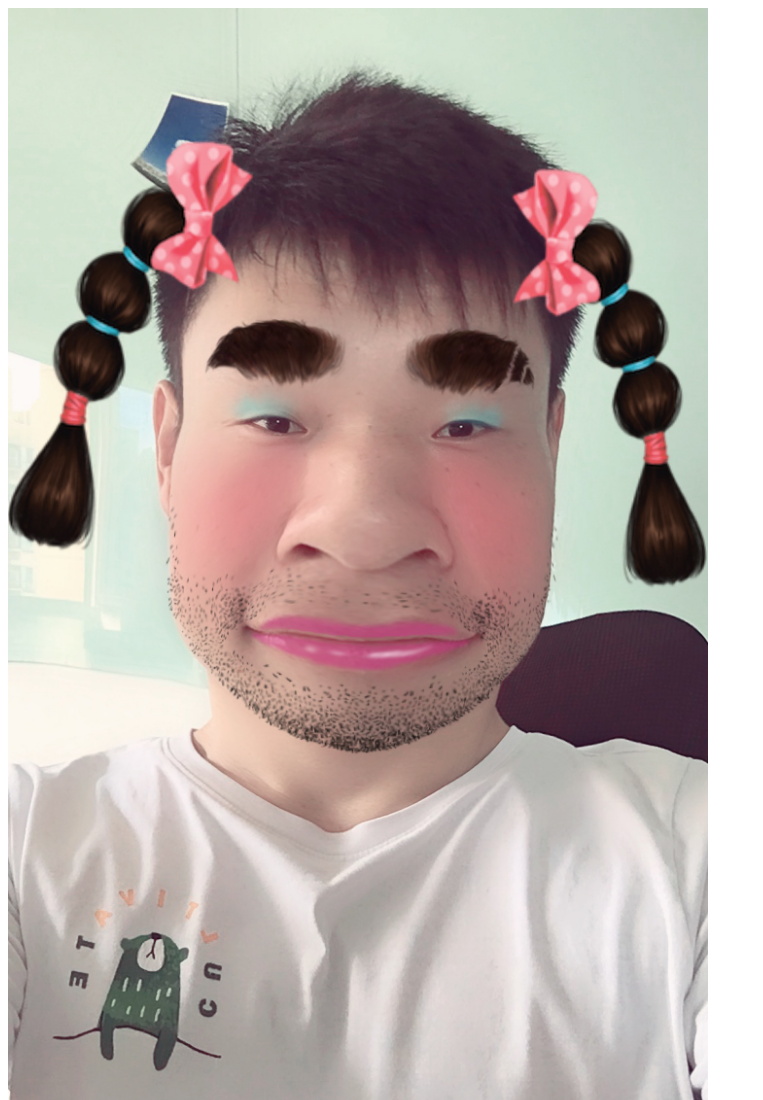
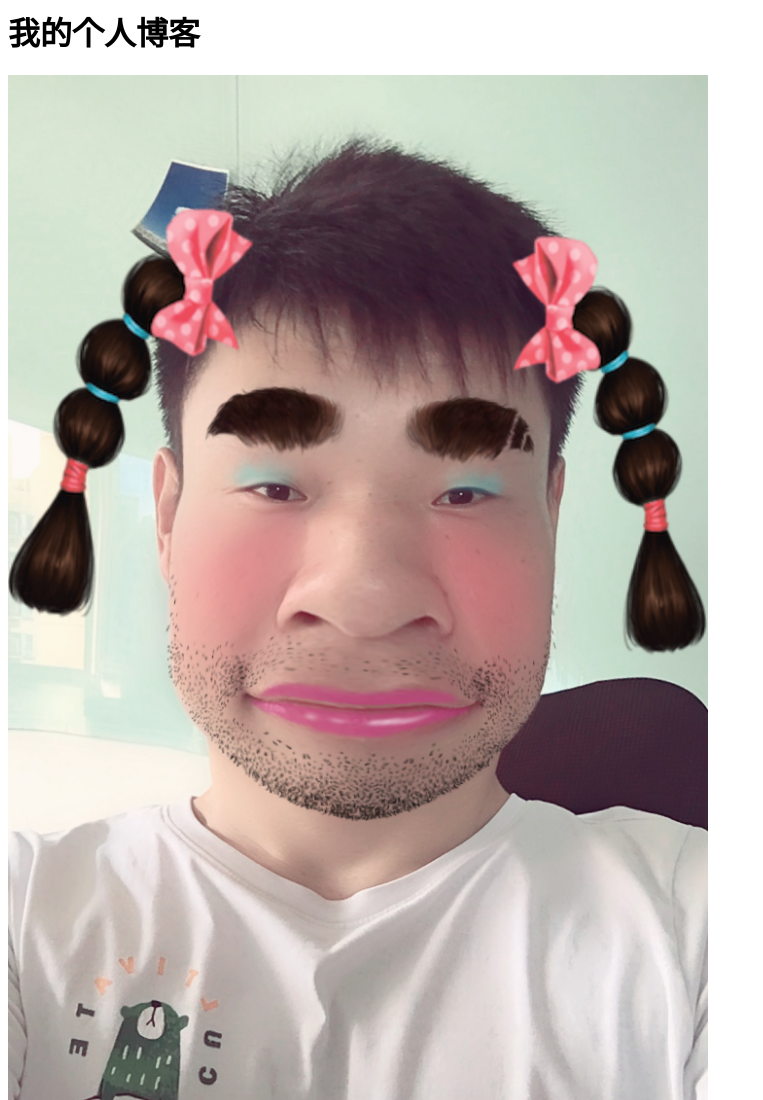
Before and after one commit to Y-Duan/Y-Duan.github.io, a plain HTML site: page index.html in a window 1280 px wide. Shown: the top 1100 px of the page, without its empty margins (0-763 px from the left). Drawn offline with Linux system fonts and the light colour scheme.

Commit message:
添加文字

```diff
--- a/index.html
+++ b/index.html
@@ -2,6 +2,7 @@
 <head>
 <title>我的个人博客</title></head>
 <body>
+	<h1>我的个人博客</h1>
 <img src = './img/me.JPG' width = "700"/>
 </body>
 </html>
```
